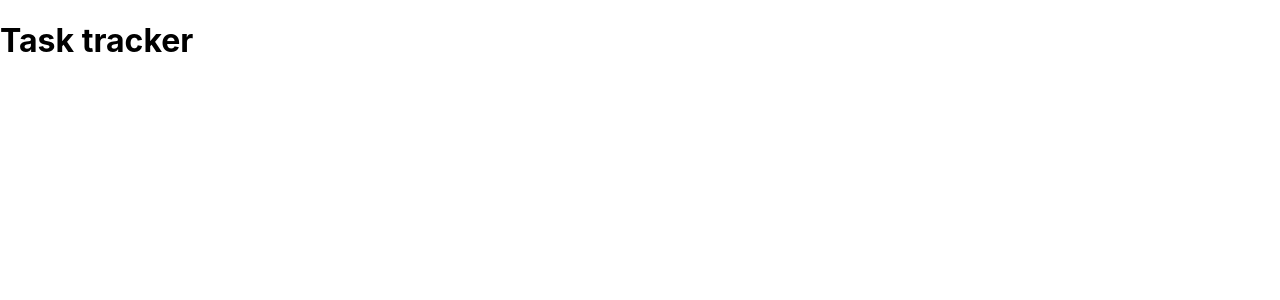
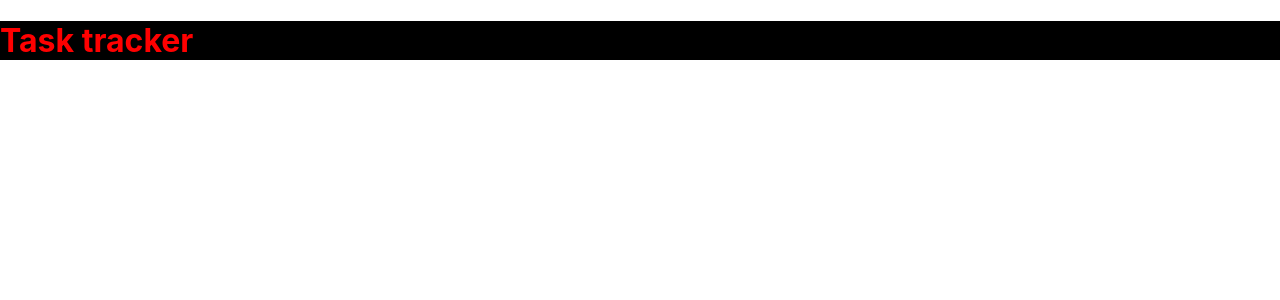
Before and after one commit to LordRekishi/react-task-tracker, a React (Create React App) app: page / in a window 1280 px wide. Shown: the top 300 px of the page. Built offline with nearby package versions, Linux system fonts and the light colour scheme.

Commit message:
Add inline style exaple

```diff
--- a/src/components/Header.js
+++ b/src/components/Header.js
@@ -3,7 +3,7 @@ import PropTypes from "prop-types";
 const Header = (props) => {
   return (
     <header>
-      <h1>{props.title}</h1>
+      <h1 style={{ color: "red", backgroundColor: "black" }}>{props.title}</h1>
     </header>
   );
 };
```
